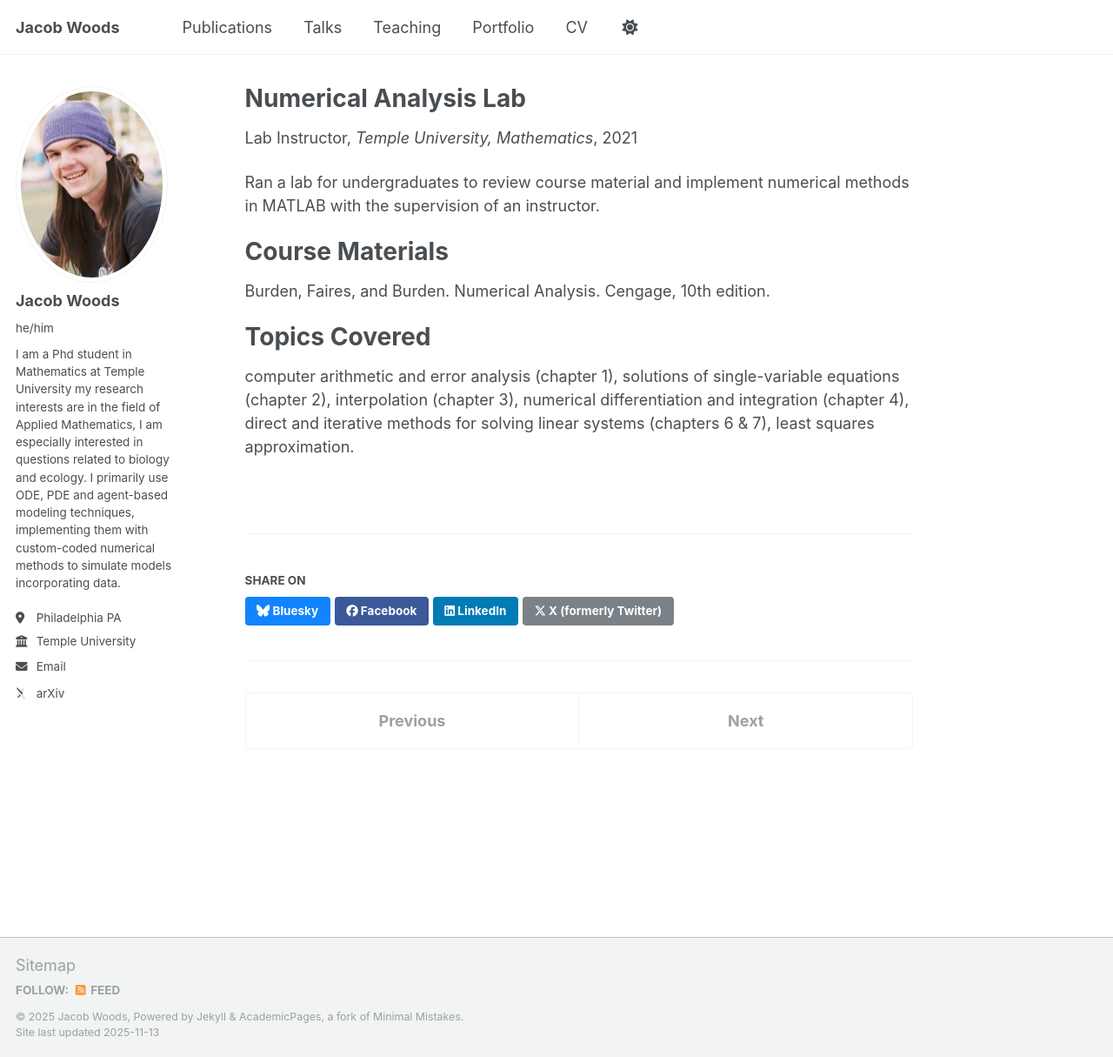
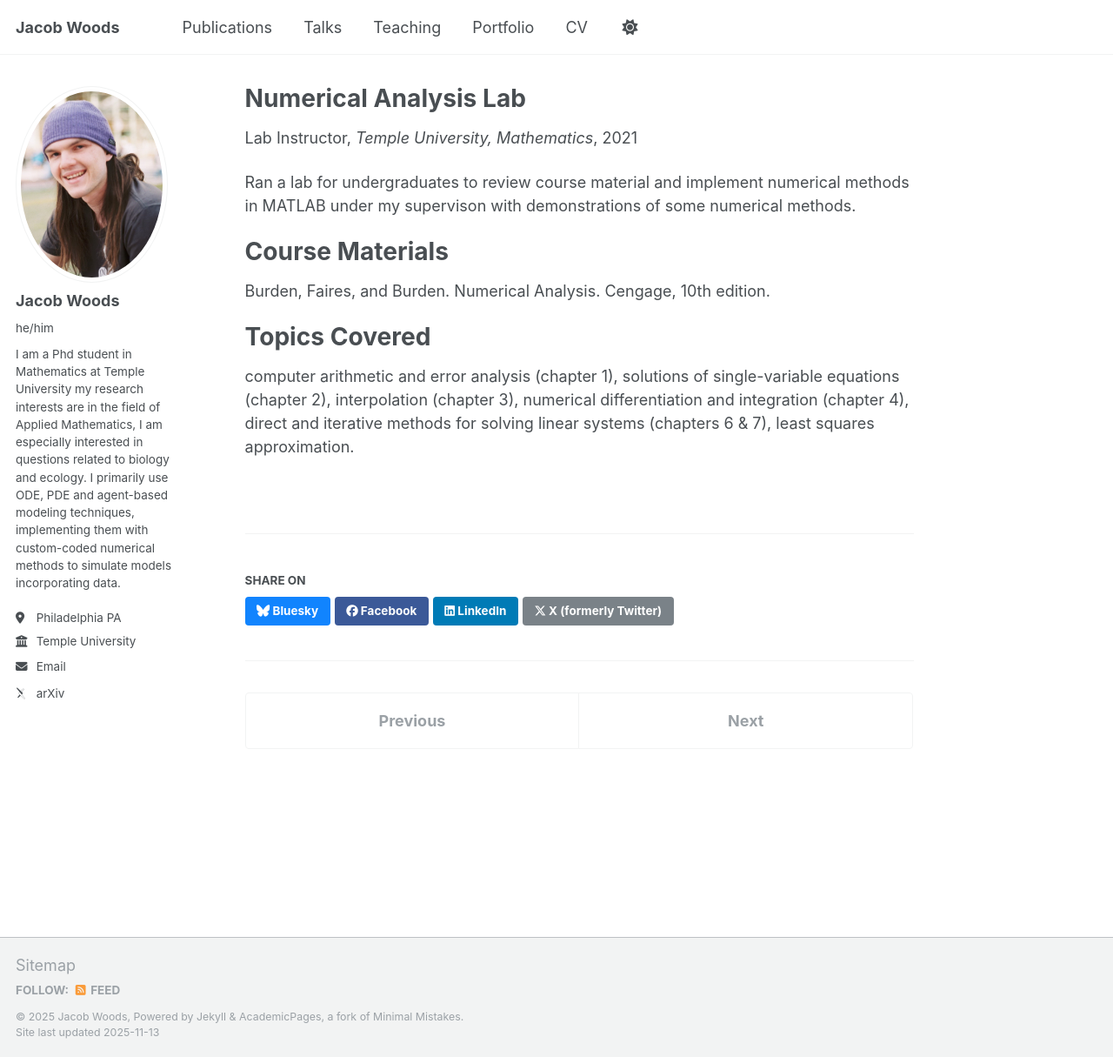
Before and after one commit to JacobWoods/JacobWoods.github.io, a Jekyll site: the page built from _teaching/2021-fall.md, in a window 1280 px wide and 1215 px high. Shown: the whole window at 87% size. Built offline with Jekyll 4.4.1, drawn with Linux system fonts in a browser that asks for light colours; some web fonts are replaced.

Commit message:
Update 2021-fall.md

```diff
--- a/_teaching/2021-fall.md
+++ b/_teaching/2021-fall.md
@@ -8,7 +8,7 @@ date: 2021-09-01
 location: "Philadelphia, Pa"
 ---
 
-Ran a lab for undergraduates to review course material and implement numerical methods in MATLAB with the supervision of an instructor.
+Ran a lab for undergraduates to review course material and implement numerical methods in MATLAB under my supervison with demonstrations of some numerical methods.
 
 Course Materials
 ======
```
